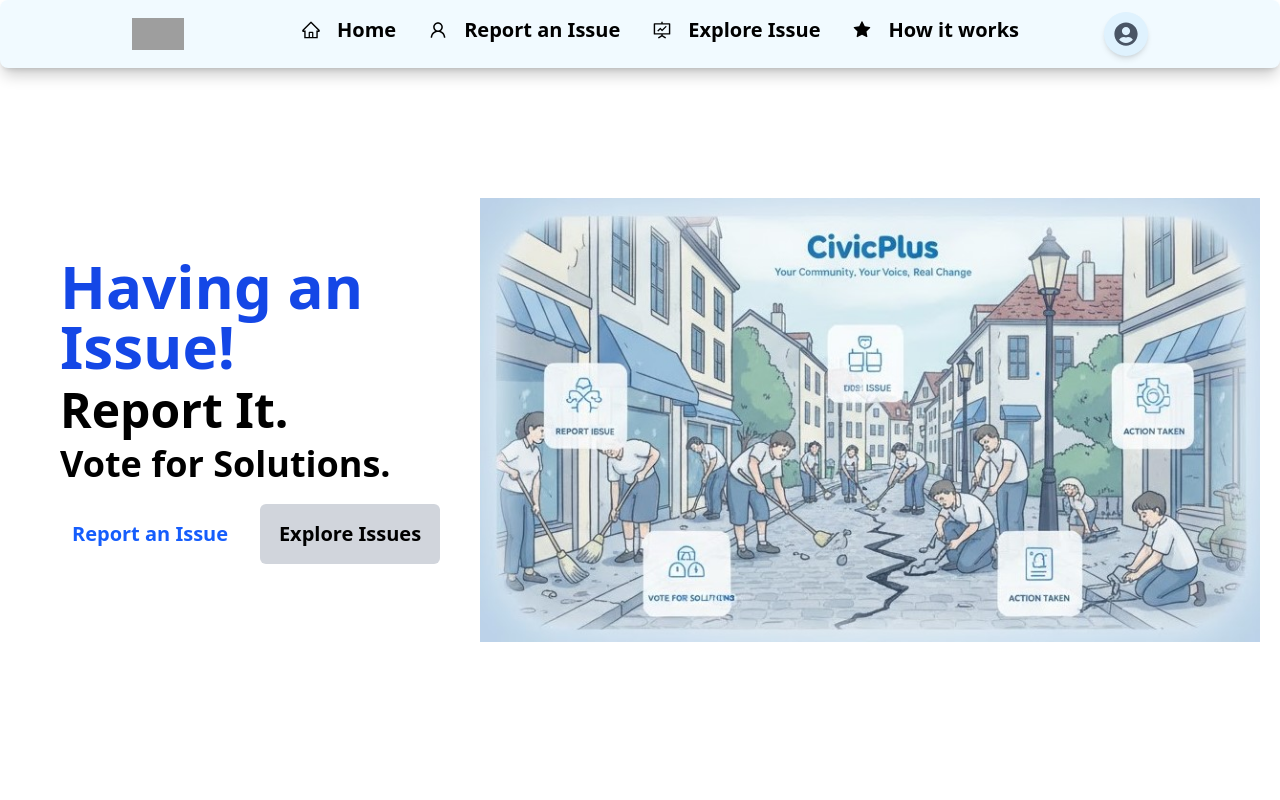
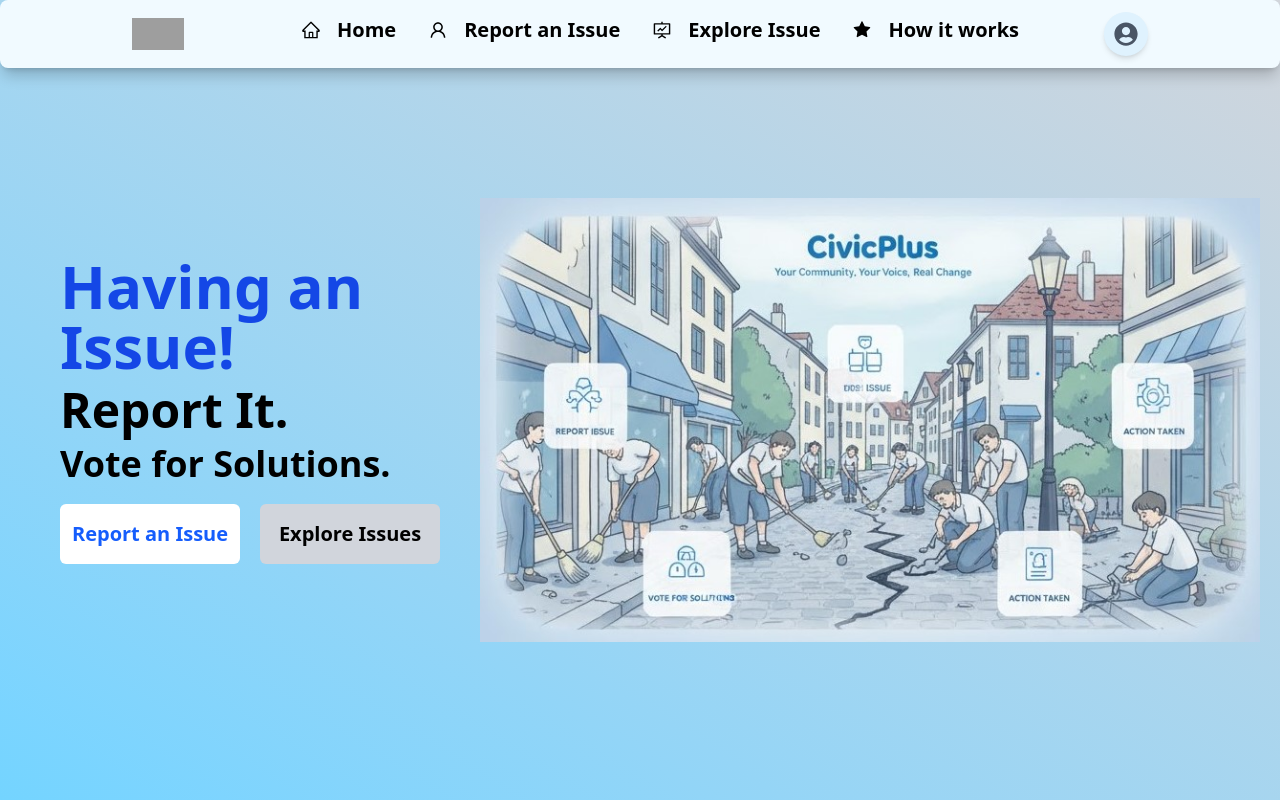
Before and after one commit to RahulHeer150/civic-, a React (Vite) app in the folder client/: page / in a window 1280 px wide. Shown: the top 800 px of the page. Built offline with nearby package versions, Linux system fonts and the light colour scheme; grey boxes are pictures that could not be loaded.

Commit message:
new chnages

```diff
--- a/client/src/components/Hero1.jsx
+++ b/client/src/components/Hero1.jsx
@@ -9,7 +9,7 @@ const Hero1 = () => {
    // }
 
    return (
-      <div className="flex flex-col min-h-screen pt-4 md:pt-10 bg-blue-200z">
+      <div className="flex flex-col min-h-screen pt-4 md:pt-10 bg-gradient-to-bl from-gray-300 to-sky-300">
       <div className="flex flex-grow flex-col-reverse md:flex-col lg:flex-row w-full max-w-screen  md:pt-0 m-5 justify-between items-center md:px-5 ">
 
         <div className="w-full lg:w-1/2 md:w-1/2  lg:px-0 text-black">
```
